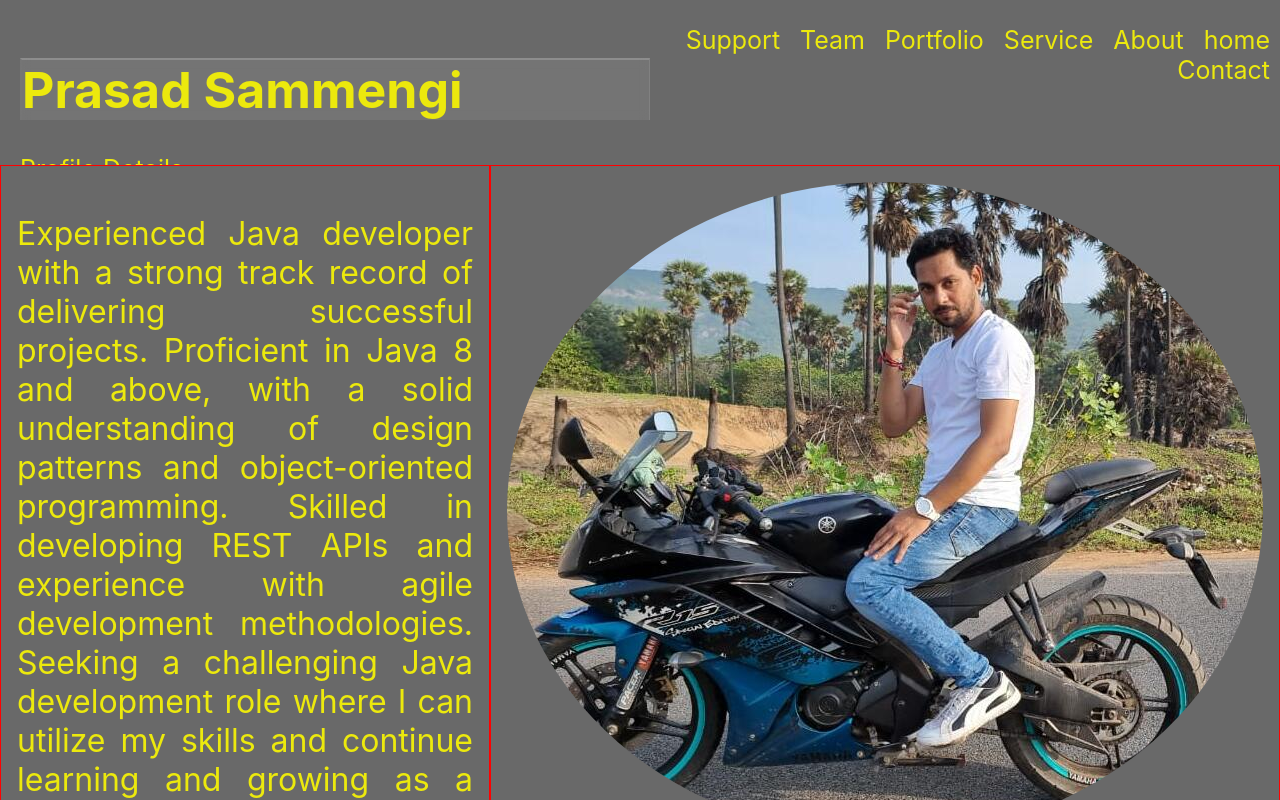
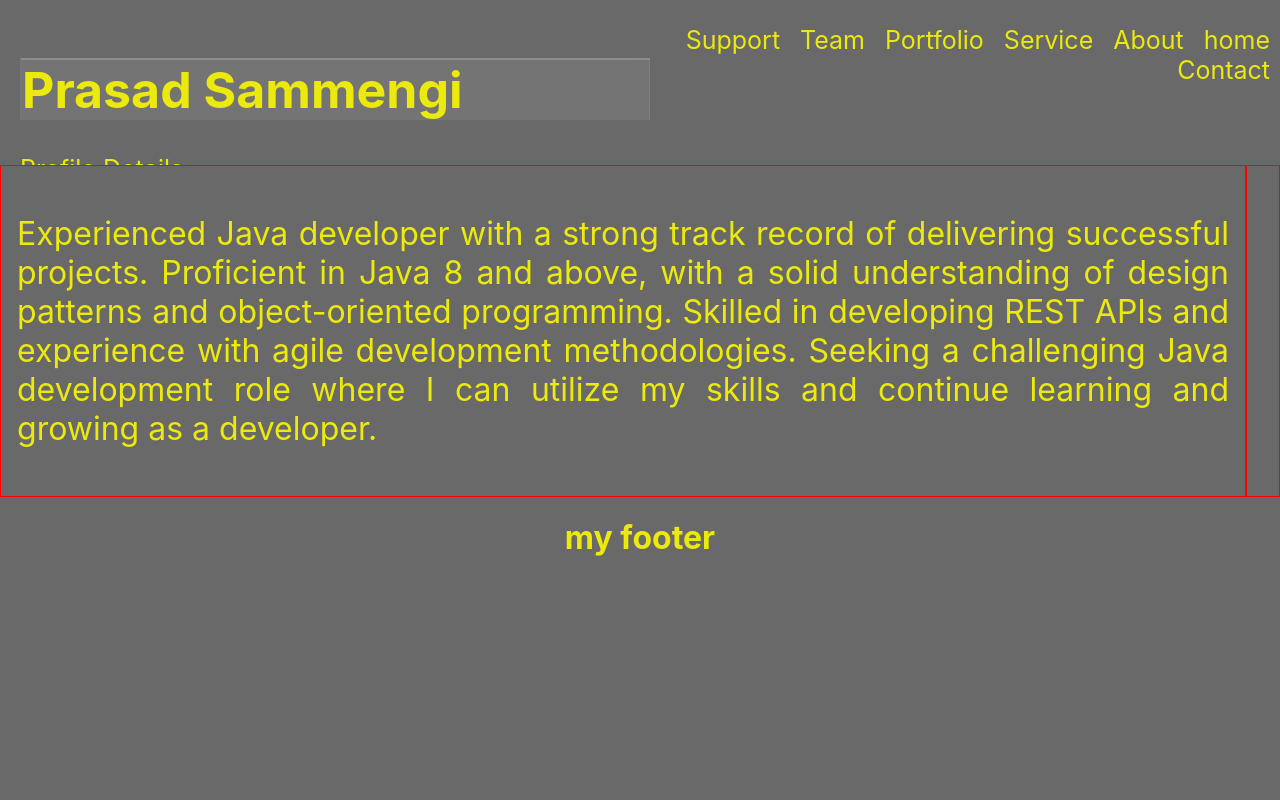
Before and after one commit to durgasammengi/react-app1, a React (Create React App) app: page / in a window 1280 px wide. Shown: the top 800 px of the page. Built offline with nearby package versions, Linux system fonts and the light colour scheme.

Commit message:
new data

```diff
--- a/src/components/main/main.js
+++ b/src/components/main/main.js
@@ -7,7 +7,7 @@ export default function Main(props){
             <div className="row">
                 <div className="col"><p id="summary">{props.message}</p></div>
                 <div className="col">
-                    <div className="image"></div>
+                    {/* <div className="image"></div> */}
                 </div>
 
             </div>
```
